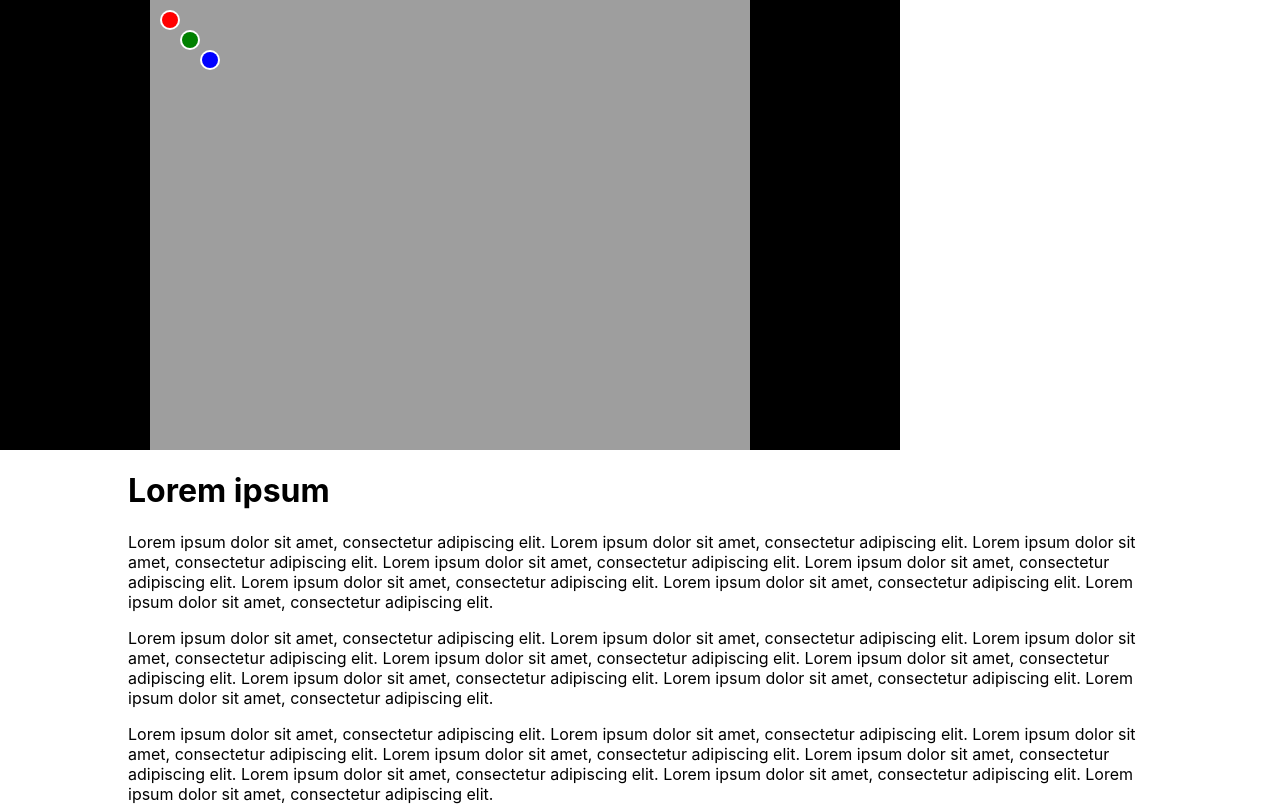
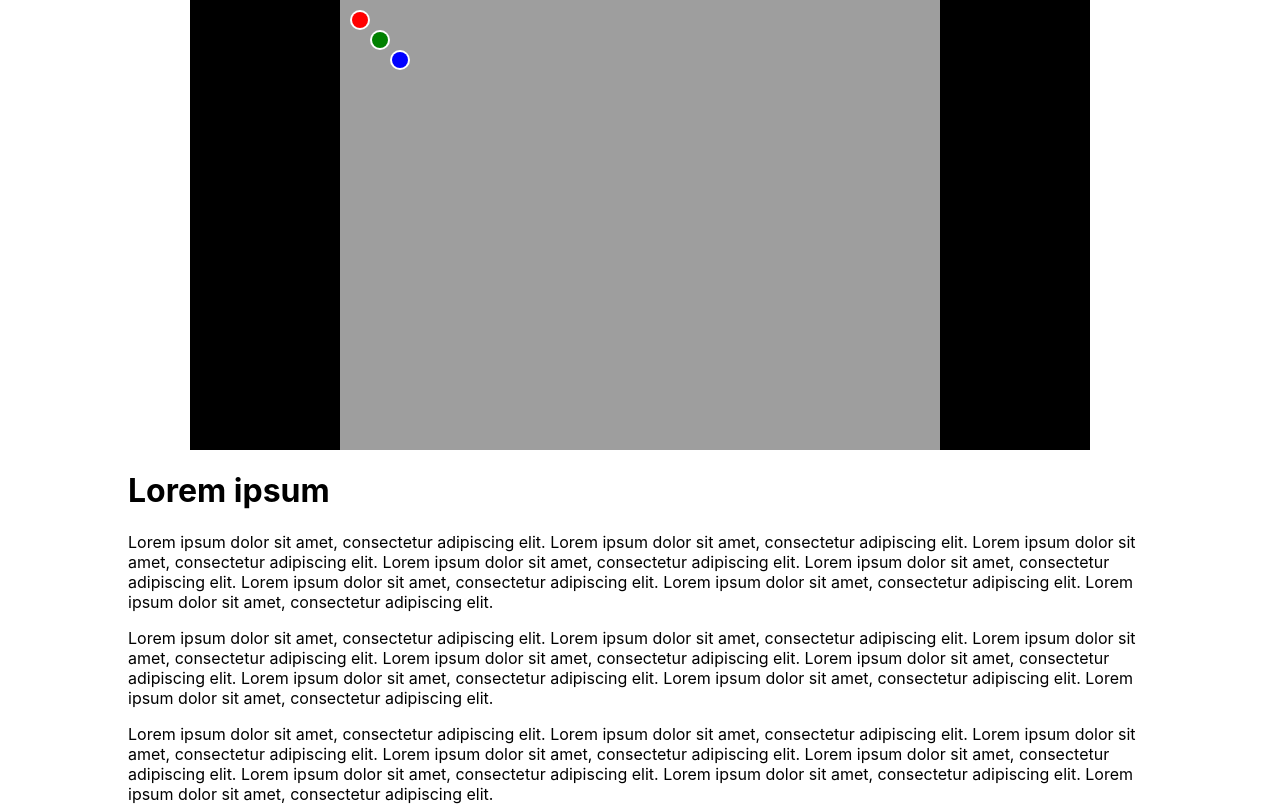
Before and after one commit to Xaxis/react-canvas, a React (Create React App) app: page / in a window 1280 px wide. Shown: the top 806 px of the page. Built offline with nearby package versions, Linux system fonts and the light colour scheme; the HTML template or start-up script is replaced by a standard one.

Commit message:
Added bg image saturation filter that activates upon active dragging of dots

```diff
--- a/src/index.css
+++ b/src/index.css
@@ -22,12 +22,12 @@ div.App > div.CanvasContainer {
   flex-direction: column;
   width: 100%;
   height: 100%;
-  max-width: 900px;
 }
 
 div.App > div.CanvasContainer > canvas {
   width: 100%;
   height: 100%;
+  max-width: 900px;
 }
 
 div.App > div.DummyContent {
--- a/src/useCanvasDotSelector.jsx
+++ b/src/useCanvasDotSelector.jsx
@@ -220,7 +220,7 @@ const useCanvasDotSelector = (options = {}) => {
         if (!activeDraggingShape) return
         activeDraggingShape.set = true
         setActiveDraggingShape(null)
-        drawCanvas()
+        drawCanvas({ bgImageFilterOff: true })
     }
 
     const handleMouseTouchMoveDotMove = (e) => {
@@ -256,7 +256,10 @@ const useCanvasDotSelector = (options = {}) => {
     }
 
     const drawCanvas = (options = {}) => {
-        const { zoomScaleOverride = zoomScale } = options
+        const {
+            zoomScaleOverride = zoomScale,
+            bgImageFilterOff = false
+        } = options
         const ctx = canvasRef.current.getContext('2d', { alpha: false })
         if (ctx && bgImage) {
 
@@ -317,7 +320,9 @@ const useCanvasDotSelector = (options = {}) => {
             ctx.clip()
 
             // Assign bg image coordinate space and draw the background image
+            if (activeDraggingShape && !bgImageFilterOff) ctx.filter = 'saturate(0.25)'
             ctx.drawImage(bgImage, Math.floor(bgImgX), Math.floor(bgImgY), Math.floor(bgImgWidth), Math.floor(bgImgHeight))
+            ctx.filter = 'none'
 
             // Draw shapes ("dots")
             for (let i = 0; i < shapesArr.length; i++) {
```
